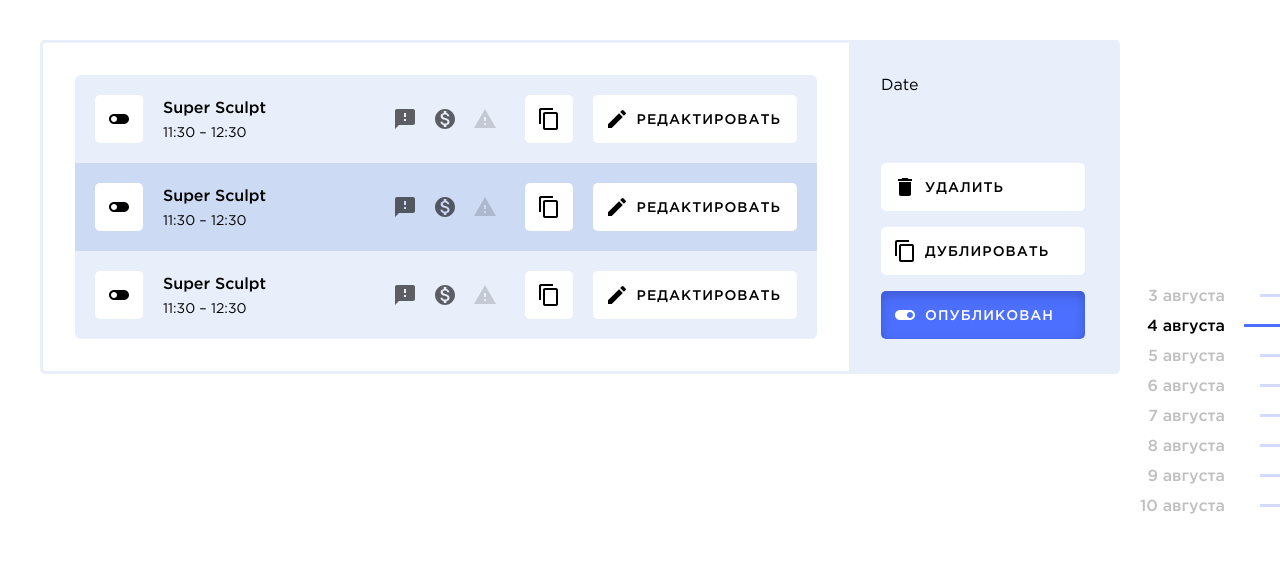
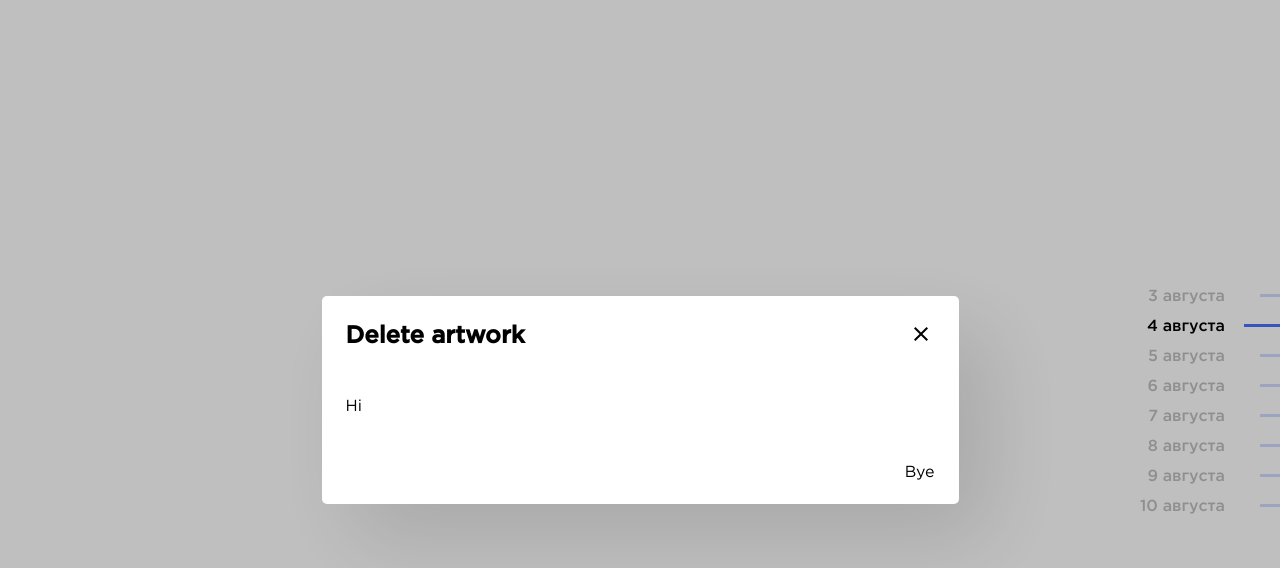
Before and after one commit to wrgraff/scheduler, a React (Create React App) app: page /add in a window 1280 px wide. Shown: the top 568 px of the page. Built offline with nearby package versions, Linux system fonts and the light colour scheme.

Commit message:
Добавляет модалку

```diff
--- a/package.json
+++ b/package.json
@@ -8,8 +8,10 @@
     "@testing-library/user-event": "^7.2.1",
     "react": "^16.13.1",
     "react-dom": "^16.13.1",
+    "react-router-dom": "^5.2.0",
     "react-scripts": "3.4.3",
     "redux-form": "^8.3.6",
+    "redux-thunk": "^2.3.0",
     "sass": "^1.26.10"
   },
   "scripts": {
--- a/public/index.html
+++ b/public/index.html
@@ -29,6 +29,7 @@
   <body>
     <noscript>You need to enable JavaScript to run this app.</noscript>
     <div id="root"></div>
+    <div id="modal"></div>
     <!--
       This HTML file is a template.
       If you open it directly in the browser, you will see an empty page.
--- a/src/App.js
+++ b/src/App.js
@@ -1,7 +1,9 @@
 import React from 'react';
 import Nav from './components/Nav';
-import Day from './components/Day';
-import SessionItem from './components/SessionItem';
+import DaysList from './components/DaysList';
+import DayAdd from './components/DayAdd';
+import { Router, Route } from 'react-router-dom';
+import history from './history';
 
 const menuItems = [
     {
@@ -40,19 +42,14 @@ const menuItems = [
 
 const App = () => {
     return (
-        <>
+        <Router history={history}>
             <main>
-                <Day>
-                    <ul className="day__session-list session-list">
-                        <SessionItem />
-                        <SessionItem />
-                        <SessionItem />
-                    </ul>
-                </Day>
+                <Route path="/" exact component={DaysList} />
+                <Route path="/add" exact component={DayAdd} />
 
                 <Nav items={menuItems} activeItem='04-08-20'></Nav>
             </main>
-        </>
+        </Router>
     );
 };
 
--- a/src/components/Button/index.js
+++ b/src/components/Button/index.js
@@ -1,7 +1,7 @@
 import React from 'react';
 import './index.scss';
 
-const Button = ({ type, modificator, ico, label, children }) => {
+const Button = ({ type, modificator, ico, label, children, className }) => {
     const modificatorClass = ` button_${modificator}`;
 
     const renderIcon = () => {
@@ -28,7 +28,7 @@ const Button = ({ type, modificator, ico, label, children }) => {
     return (
         <button
             type={type}
-            className={`button${modificator ? modificatorClass : ''}`}
+            className={`button${modificator ? modificatorClass : ''} ${className}`}
         >
             { renderIcon() }
             {children}
--- /dev/null
+++ b/src/components/DayAdd/index.js
@@ -0,0 +1,16 @@
+import React from 'react';
+import history from '../../history';
+import Modal from '../Modal';
+
+const DayAdd = () => {
+    return (
+        <Modal
+            heading="Delete artwork"
+            content={`Hi`}
+            actions={`Bye`}
+            onDismiss={ () => history.push(`/`) }
+        />
+    );
+};
+
+export default DayAdd;
--- /dev/null
+++ b/src/components/DaysList/index.js
@@ -0,0 +1,20 @@
+import React from 'react';
+import SessionItem from '../SessionItem';
+import Day from '../Day';
+import { Link } from 'react-router-dom';
+
+const DaysList = () => {
+    return (
+        <Day>
+            <ul className="day__session-list session-list">
+                <SessionItem />
+                <SessionItem />
+                <SessionItem />
+            </ul>
+
+            <Link to="/add" className="button">Добавить занятие</Link>
+        </Day>
+    );
+};
+
+export default DaysList;
--- /dev/null
+++ b/src/components/Modal/index.js
@@ -0,0 +1,39 @@
+import './index.scss';
+import React from 'react';
+import ReactDOM from 'react-dom';
+import Button from '../Button';
+
+const Modal = props => {
+    return ReactDOM.createPortal(
+        <section className="modal" onClick={ props.onDismiss }>
+            <div className="modal__container" onClick={ evt => evt.stopPropagation() }>
+                <header className="modal__header">
+                    <h2>
+                        { props.heading }
+                    </h2>
+                </header>
+
+                <div className="modal__body">
+                    { props.content }
+                </div>
+
+                <footer className="modal__footer">
+                    { props.actions }
+                </footer>
+
+                <Button
+                    type="button"
+                    ico="close"
+                    modificator="white"
+                    label="Закрыть окно"
+                    className="modal__close"
+                    onClick={ props.onDismiss }
+                >
+                </Button>
+            </div>
+        </section>,
+        document.querySelector('#modal')
+    );
+};
+
+export default Modal;
--- /dev/null
+++ b/src/components/Modal/index.scss
@@ -0,0 +1,60 @@
+.modal {
+    position: fixed;
+    top: 0;
+    right: 0;
+    bottom: 0;
+    left: 0;
+
+    display: flex;
+    align-items: center;
+    justify-content: center;
+
+    background-color: rgba(0, 0, 0, .25);
+}
+
+.modal__container {
+    position: relative;
+
+    flex-grow: 1;
+    max-width: 637px;
+
+    border-radius: 5px;
+    background-color: var(--color-white);
+    box-shadow: 30px 34px 84px rgba(0, 0, 0, 0.12);
+}
+
+.modal__header {
+    padding: 24px;
+
+    h2 {
+        margin: 0;
+
+        font-size: 24px;
+        line-height: 28px;
+    }
+}
+
+.modal__body {
+    padding: 24px;
+}
+
+.modal__footer {
+    display: flex;
+    justify-content: flex-end;
+    padding: 24px;
+}
+
+.modal__button {
+    & + & {
+        margin-left: 16px;
+    }
+}
+
+.modal__close {
+    position: absolute;
+    top: 14px;
+    right: 14px;
+
+    width: 48px;
+    height: 48px;
+}
--- a/src/components/SessionItem/index.js
+++ b/src/components/SessionItem/index.js
@@ -18,6 +18,7 @@ const SessionItem = () => {
                 <Indicator isActive="true" ico="monetization">Занятие платное</Indicator>
                 <Indicator ico="warning">Занятие не отменено</Indicator>
             </ul>
+
             <Button type="button" ico="copy" modificator="white" label="Дублировать"></Button>
             <Button type="button" ico="edit" modificator="white">Редактировать</Button>
         </li>
--- /dev/null
+++ b/src/history.js
@@ -0,0 +1,3 @@
+import { createBrowserHistory } from 'history';
+
+export default createBrowserHistory();
--- a/src/index.js
+++ b/src/index.js
@@ -4,8 +4,21 @@ import './styles/variables.scss';
 import './styles/fonts.scss';
 import './index.scss';
 import App from './App';
+import { Provider } from 'react-redux';
+import { createStore, applyMiddleware, compose } from 'redux';
+import reduxThunk from 'redux-thunk';
+
+import reducers from './reducers';
+
+const composeEnhancers = window.__REDUX_DEVTOOLS_EXTENSION_COMPOSE__ || compose;
+const store = createStore(
+    reducers,
+    composeEnhancers(applyMiddleware(reduxThunk))
+);
 
 ReactDOM.render(
-    <App />,
+    <Provider store={store}>
+        <App />
+    </Provider>,
     document.querySelector('#root')
 );
--- /dev/null
+++ b/src/reducers/index.js
@@ -0,0 +1,6 @@
+import { combineReducers } from 'redux';
+import { reducer as formReducer } from 'redux-form';
+
+export default combineReducers({
+	form: formReducer,
+});
```
Also changed, not shown: 1 other file (tests, documents, lock files or other folders).
